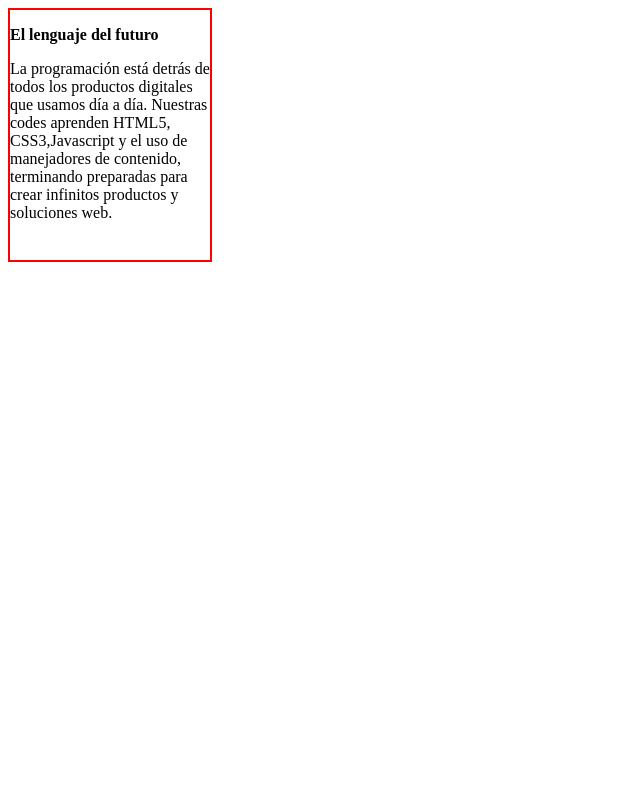
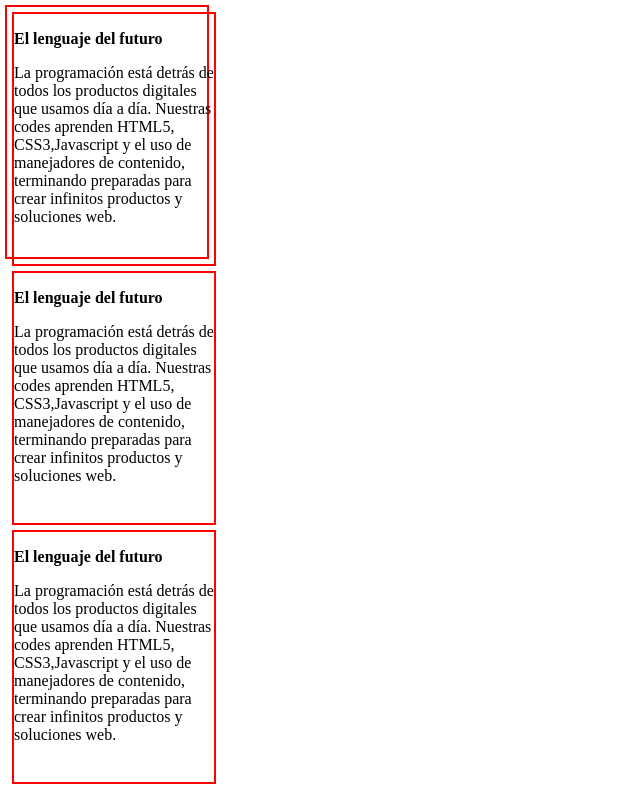
Before and after one commit to patijimenez/MarginyPadding, a plain HTML site: page index.html in a window 1280 px wide. Shown: the whole page, without its empty margins (0-640 px from the left). Drawn offline with Linux system fonts and the light colour scheme.

Commit message:
Margin/Padding 2

```diff
--- a/css/main.css
+++ b/css/main.css
@@ -2,4 +2,19 @@ div {
 	width: 200px;
 	height: 250px;
 	border:2px solid red;
+	margin:5px;
 }
+
+body:nth-child(2){
+	margin: 5px;
+    width: 200px;
+	height: 250px;
+	border:2px solid red;
+}
+
+body:nth-child(3){
+ 	width: 200px;
+	height: 250px;
+	border:2px solid red;
+	margin: 5px;
+}
--- a/index.html
+++ b/index.html
@@ -11,5 +11,13 @@
 		<p><b>El lenguaje del futuro</b></p>
 		<p>La programación está detrás de todos los productos digitales que usamos día a día. Nuestras codes aprenden HTML5, CSS3,Javascript y el uso de manejadores de contenido, terminando preparadas para crear infinitos productos y soluciones web.</p>
 	</div>
+	<div>
+		<p><b>El lenguaje del futuro</b></p>
+		<p>La programación está detrás de todos los productos digitales que usamos día a día. Nuestras codes aprenden HTML5, CSS3,Javascript y el uso de manejadores de contenido, terminando preparadas para crear infinitos productos y soluciones web.</p>
+	</div>
+	<div>
+		<p><b>El lenguaje del futuro</b></p>
+		<p>La programación está detrás de todos los productos digitales que usamos día a día. Nuestras codes aprenden HTML5, CSS3,Javascript y el uso de manejadores de contenido, terminando preparadas para crear infinitos productos y soluciones web.</p>
+	</div>
 </body>
 </html>
```
